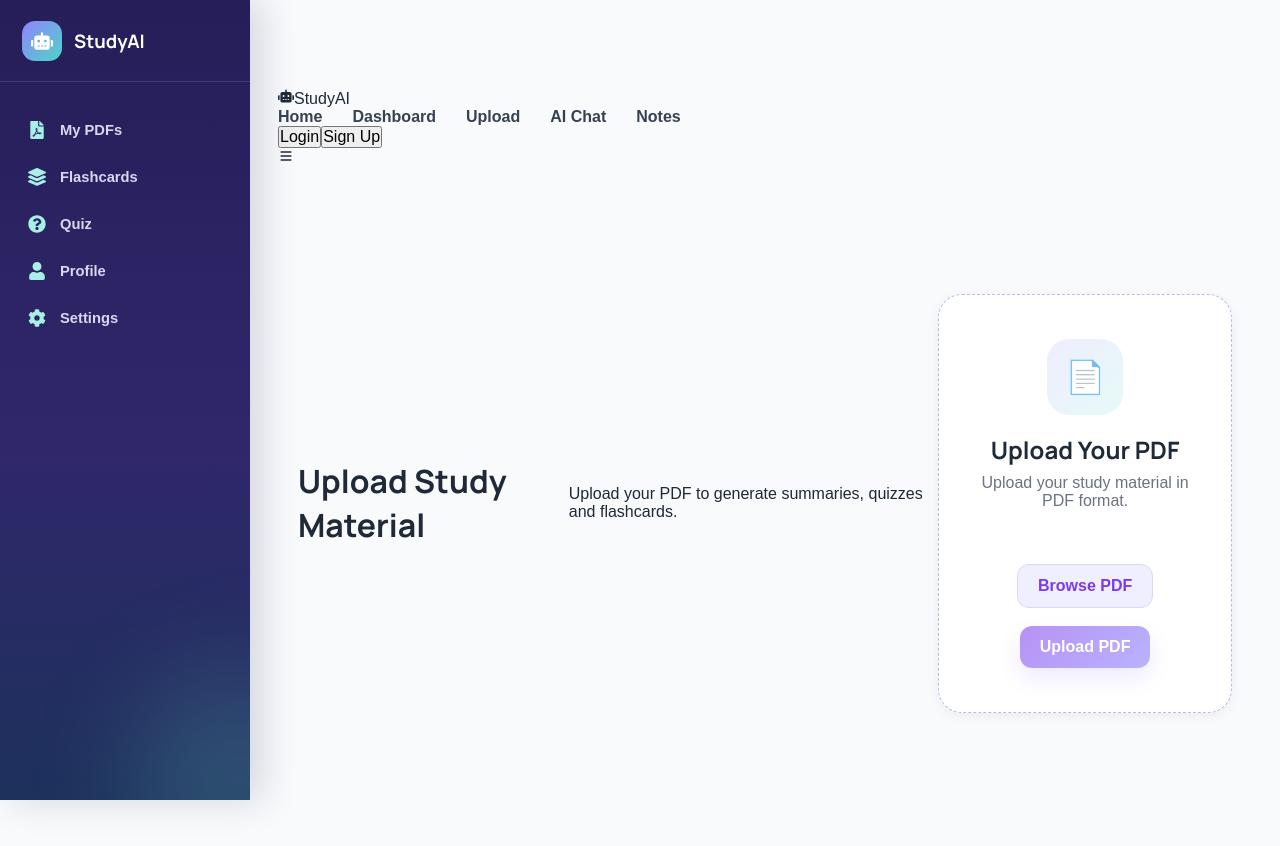
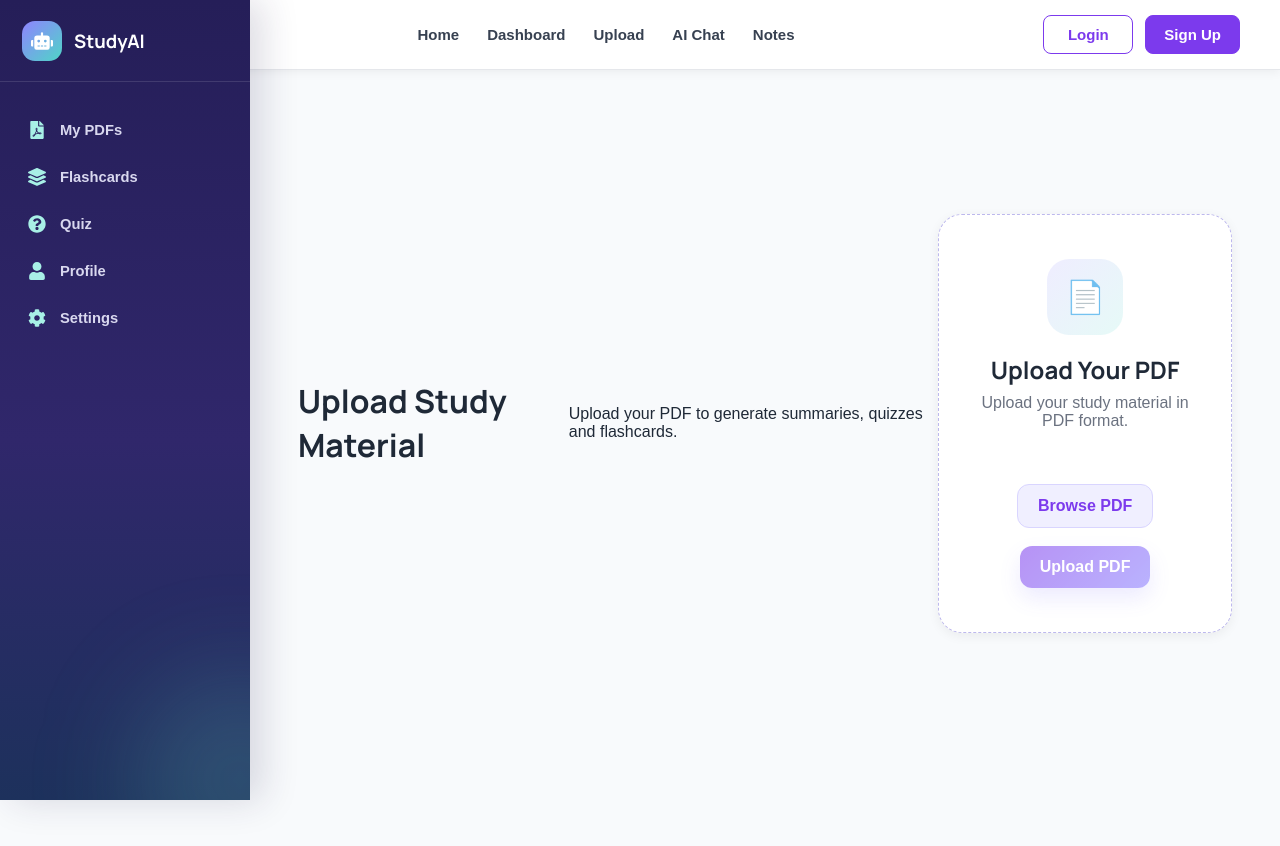
Before and after one commit to Annamikya/AI-study-assistant, a React (Create React App) app in the folder client/myproject/: page /upload in a window 1280 px wide. Shown: the top 846 px of the page. After the commit the page ends 800 px from the top, so only its background shows below. Built offline with nearby package versions, Linux system fonts and the light colour scheme.

Commit message:
Apply premium light CSS design

```diff
--- a/client/myproject/src/components/Navbar/Navbar.css
+++ b/client/myproject/src/components/Navbar/Navbar.css
@@ -1,22 +1,181 @@
-.nav-links{
-    display:flex;
-    align-items:center;
-    gap:30px;
-    list-style:none;
-    margin:0;
-    padding:0;
+.navbar {
+  position: fixed;
+  top: 0;
+  left: 0;
+  right: 0;
+  z-index: 1000;
+
+  height: 70px;
+  padding: 0 40px;
+
+  display: flex;
+  align-items: center;
+  justify-content: space-between;
+
+  background: #ffffff;
+  border-bottom: 1px solid #e5e7eb;
+  box-shadow: 0 2px 10px rgba(0, 0, 0, 0.06);
 }
 
-.nav-links li{
-    list-style:none;
+.logo {
+  display: flex;
+  align-items: center;
+  gap: 10px;
+
+  font-size: 24px;
+  font-weight: 700;
+  color: #1f2937;
+  white-space: nowrap;
 }
 
-.nav-links a{
-    text-decoration:none;
-    color:#374151;
-    font-weight:600;
+.logo-icon {
+  font-size: 28px;
+  color: #7c3aed;
 }
 
-.nav-links a:hover{
-    color:#7c3aed;
+.nav-links {
+  display: flex;
+  align-items: center;
+  justify-content: center;
+  gap: 28px;
+
+  margin: 0;
+  padding: 0;
+  list-style: none;
 }
+
+.nav-links li {
+  margin: 0;
+  padding: 0;
+  list-style: none;
+}
+
+.nav-links a {
+  color: #374151;
+  font-size: 15px;
+  font-weight: 600;
+  text-decoration: none;
+  transition: color 0.2s ease;
+}
+
+.nav-links a:hover {
+  color: #7c3aed;
+}
+
+.nav-buttons {
+  display: flex;
+  align-items: center;
+  gap: 12px;
+}
+
+.nav-buttons a {
+  text-decoration: none;
+}
+
+.login-btn,
+.signup-btn {
+  min-width: 90px;
+  padding: 10px 18px;
+
+  border-radius: 8px;
+  font-size: 15px;
+  font-weight: 600;
+  cursor: pointer;
+
+  transition: 0.2s ease;
+}
+
+.login-btn {
+  background: #ffffff;
+  color: #7c3aed;
+  border: 1px solid #7c3aed;
+}
+
+.login-btn:hover {
+  background: #f5f3ff;
+}
+
+.signup-btn {
+  background: #7c3aed;
+  color: #ffffff;
+  border: 1px solid #7c3aed;
+}
+
+.signup-btn:hover {
+  background: #6d28d9;
+  border-color: #6d28d9;
+}
+
+.menu-icon {
+  display: none;
+  align-items: center;
+  justify-content: center;
+
+  font-size: 28px;
+  color: #1f2937;
+  cursor: pointer;
+}
+
+@media (max-width: 900px) {
+  .navbar {
+    padding: 0 22px;
+  }
+
+  .nav-links {
+    position: absolute;
+    top: 70px;
+    left: 0;
+    right: 0;
+
+    display: none;
+    flex-direction: column;
+    align-items: flex-start;
+    gap: 0;
+
+    padding: 12px 20px;
+    background: #ffffff;
+    border-bottom: 1px solid #e5e7eb;
+    box-shadow: 0 8px 14px rgba(0, 0, 0, 0.08);
+  }
+
+  .nav-links.active {
+    display: flex;
+  }
+
+  .nav-links li {
+    width: 100%;
+  }
+
+  .nav-links a {
+    display: block;
+    width: 100%;
+    padding: 12px 5px;
+  }
+
+  .nav-buttons {
+    display: none;
+  }
+
+  .menu-icon {
+    display: flex;
+  }
+}
+
+@media (max-width: 480px) {
+  .navbar {
+    height: 64px;
+    padding: 0 16px;
+  }
+
+  .logo {
+    font-size: 20px;
+  }
+
+  .logo-icon {
+    font-size: 24px;
+  }
+
+  .nav-links {
+    top: 64px;
+  }
+}
```
